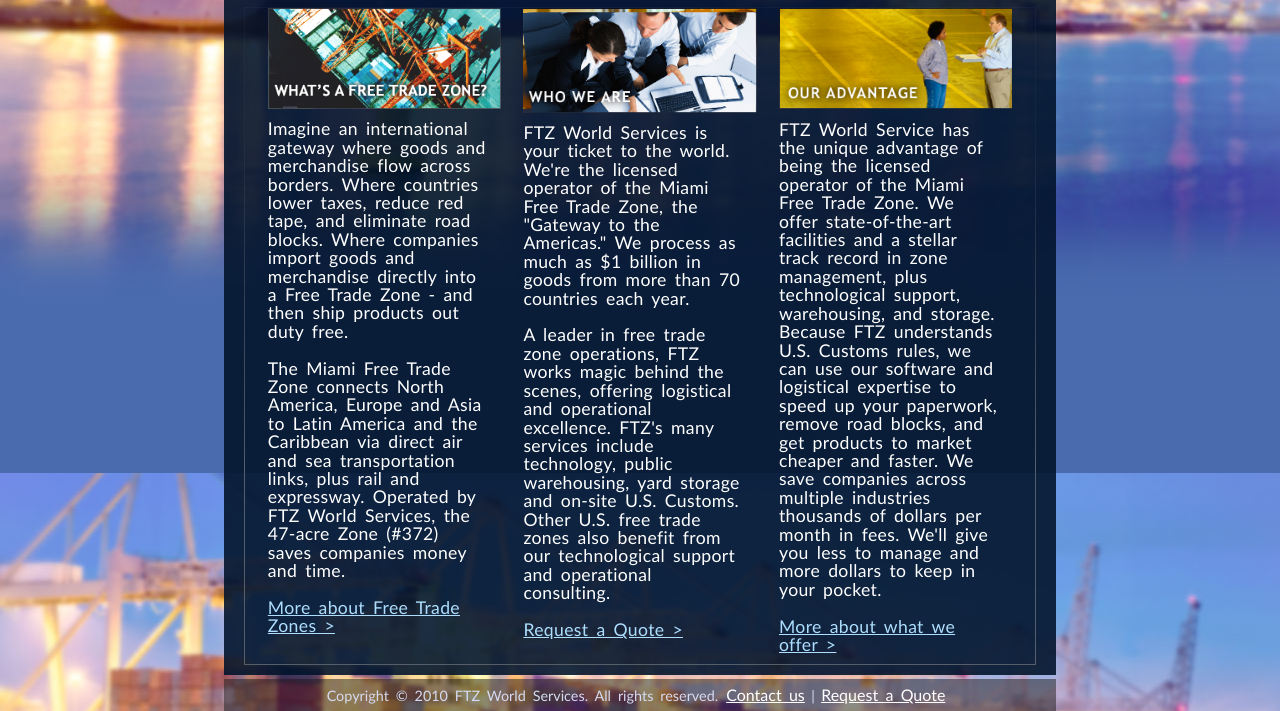
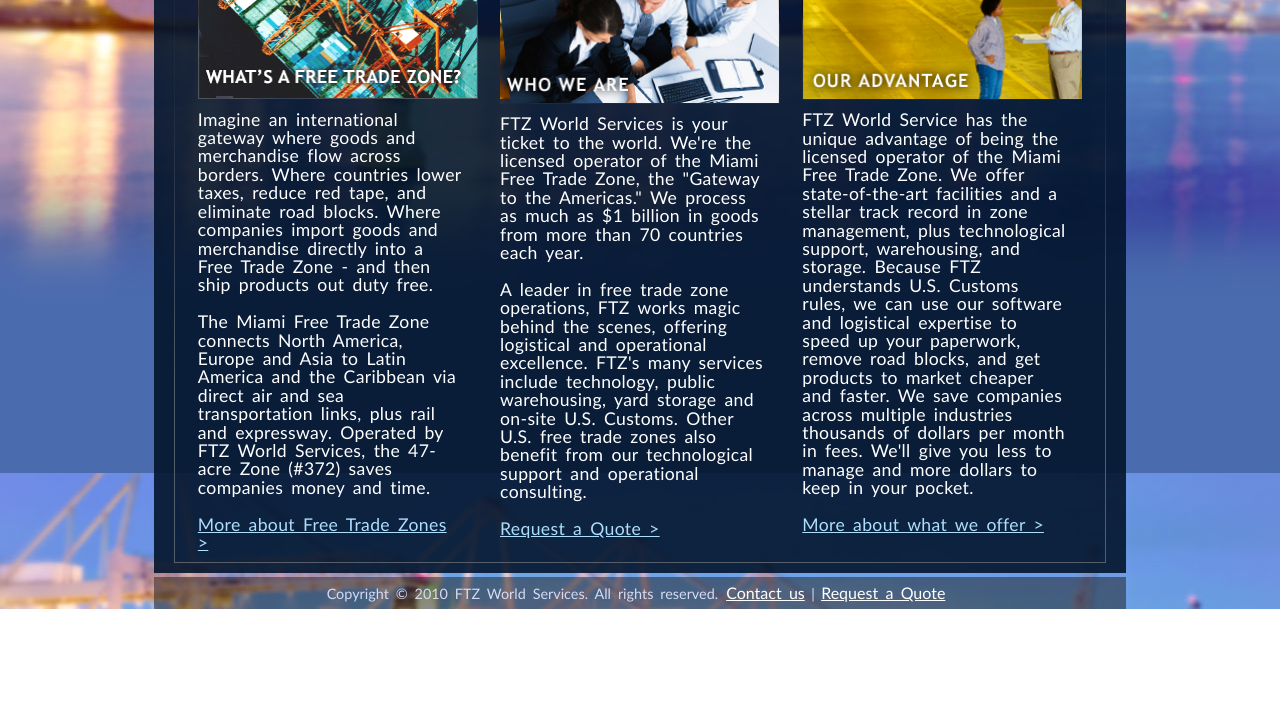
Before and after one commit to zedan101/Task-2-, a plain HTML site: page index.html in a window 1280 px wide. Shown: the part 327-1038 px from the top of the page. After the commit the page ends 936 px from the top, so only its background shows below. Drawn offline with nearby package versions, Linux system fonts and the light colour scheme.

Commit message:
Add files via upload

```diff
--- a/index.css
+++ b/index.css
@@ -10,8 +10,10 @@
     display: none;
 }
 
-.container{
+.container-fluid{
    padding: 0px 12%;
+   margin: 0px;
+   margin-right: 0px;
 }
 
 header{
@@ -232,7 +234,7 @@
 
 }
 
-@media screen and (max-width:430px) {
+@media screen and (max-width:550px) {
     .logo{
         display: none;
     }
--- a/index.html
+++ b/index.html
@@ -11,7 +11,7 @@
         <link rel="stylesheet" href="index.css">
     </head>
     <body>
-    <section class="container">
+    <section class="container-fluid">
         <header>
             <section><a href="">Request a Quote</a> | <a href="">Client Login</a> | <a href="">Vehicle Export Portal</a></section>
         </header>
```
